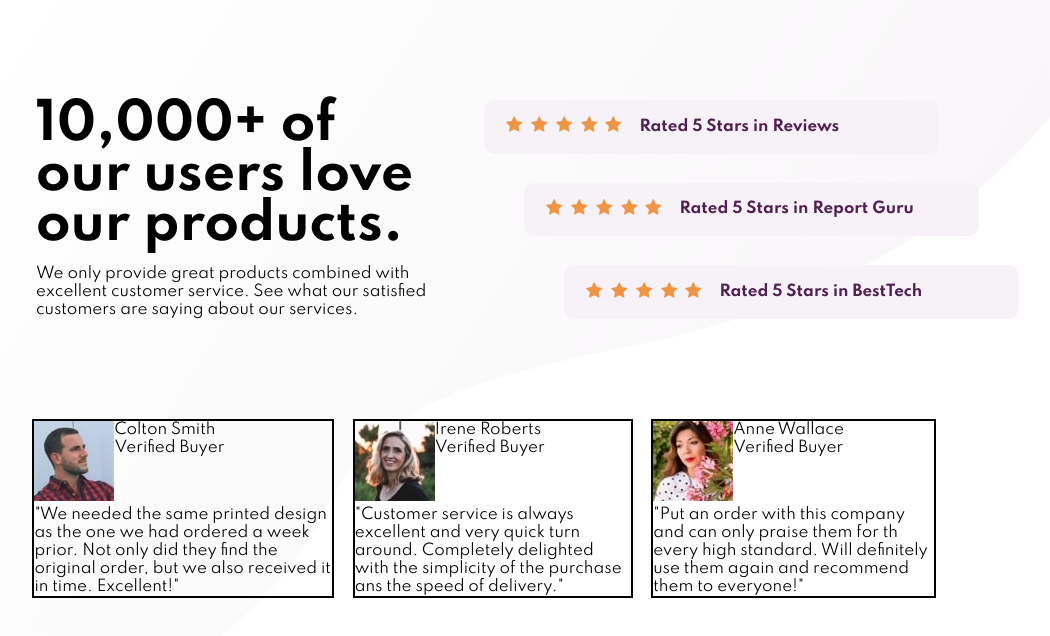
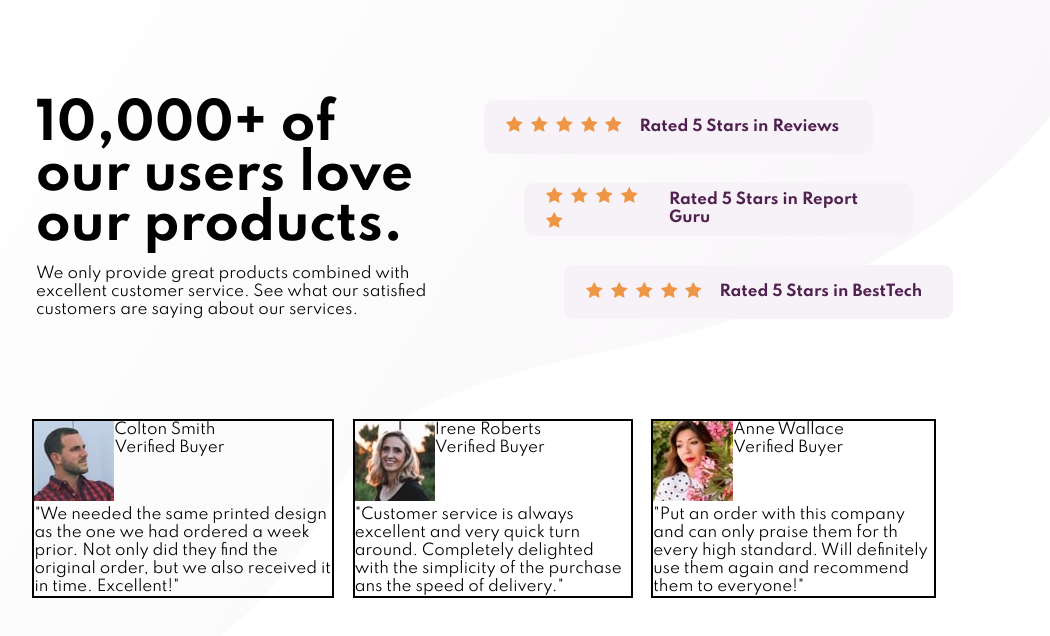
Before and after one commit to krishna-nayak/Social-Proof-Section-Master, a plain HTML site: page index.html in a window 1280 px wide. Shown: the whole page, without its empty margins (156-1206 px from the left). Drawn offline with Linux system fonts and the light colour scheme.

Commit message:
better style

```diff
--- a/style.css
+++ b/style.css
@@ -38,6 +38,7 @@ p {
 }
 
 .rating {
+	width: 50%;
 	display: flex;
 	flex-direction: column;
 	justify-content: space-between;
@@ -46,7 +47,7 @@ p {
 	display: flex;
 	align-items: center;
 	flex-wrap: nowrap;
-	width: 100%;
+	width: 79%;
 	height: 20%;
 	background-color: hsl(300, 24%, 96%);
 	border-radius: 10px;
```
